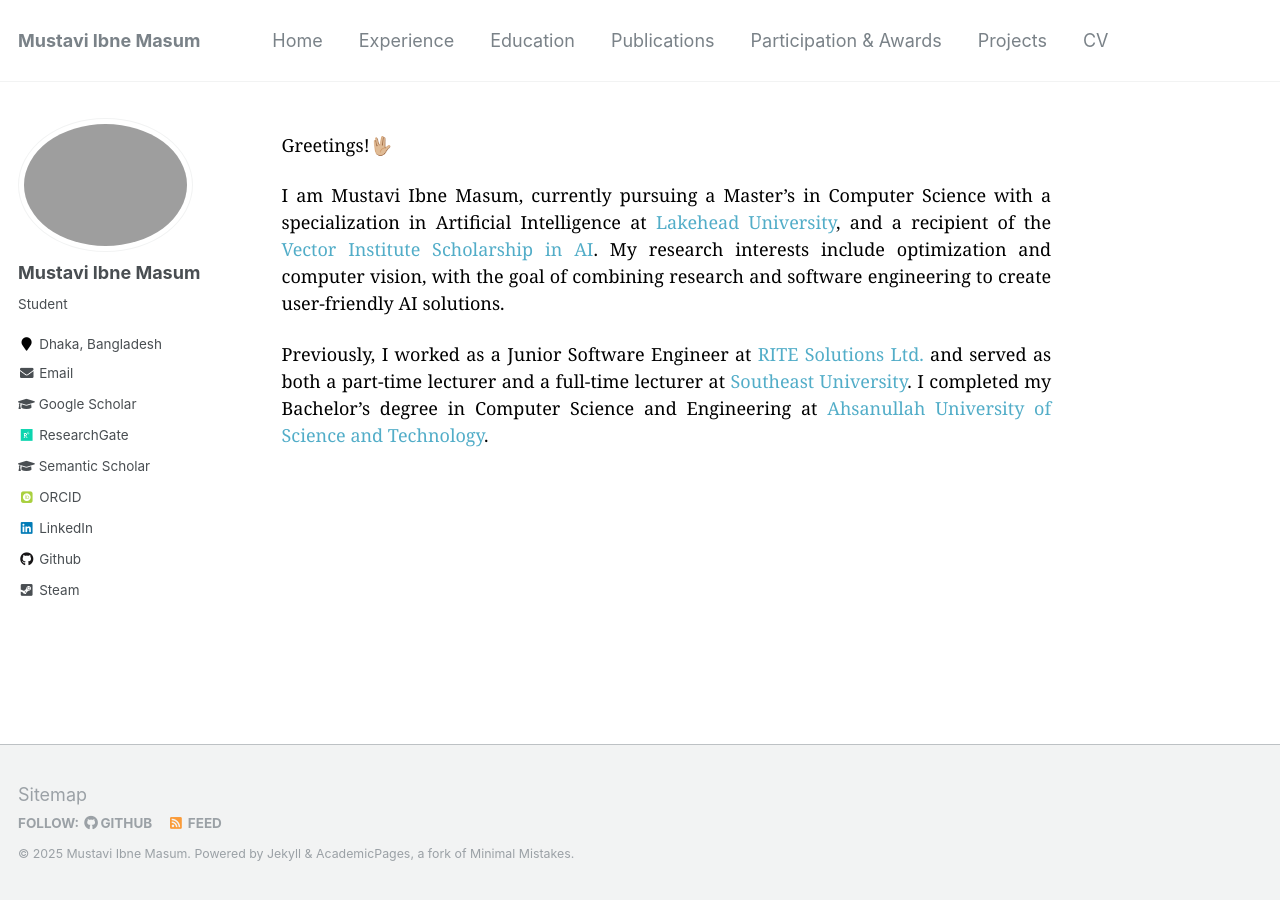
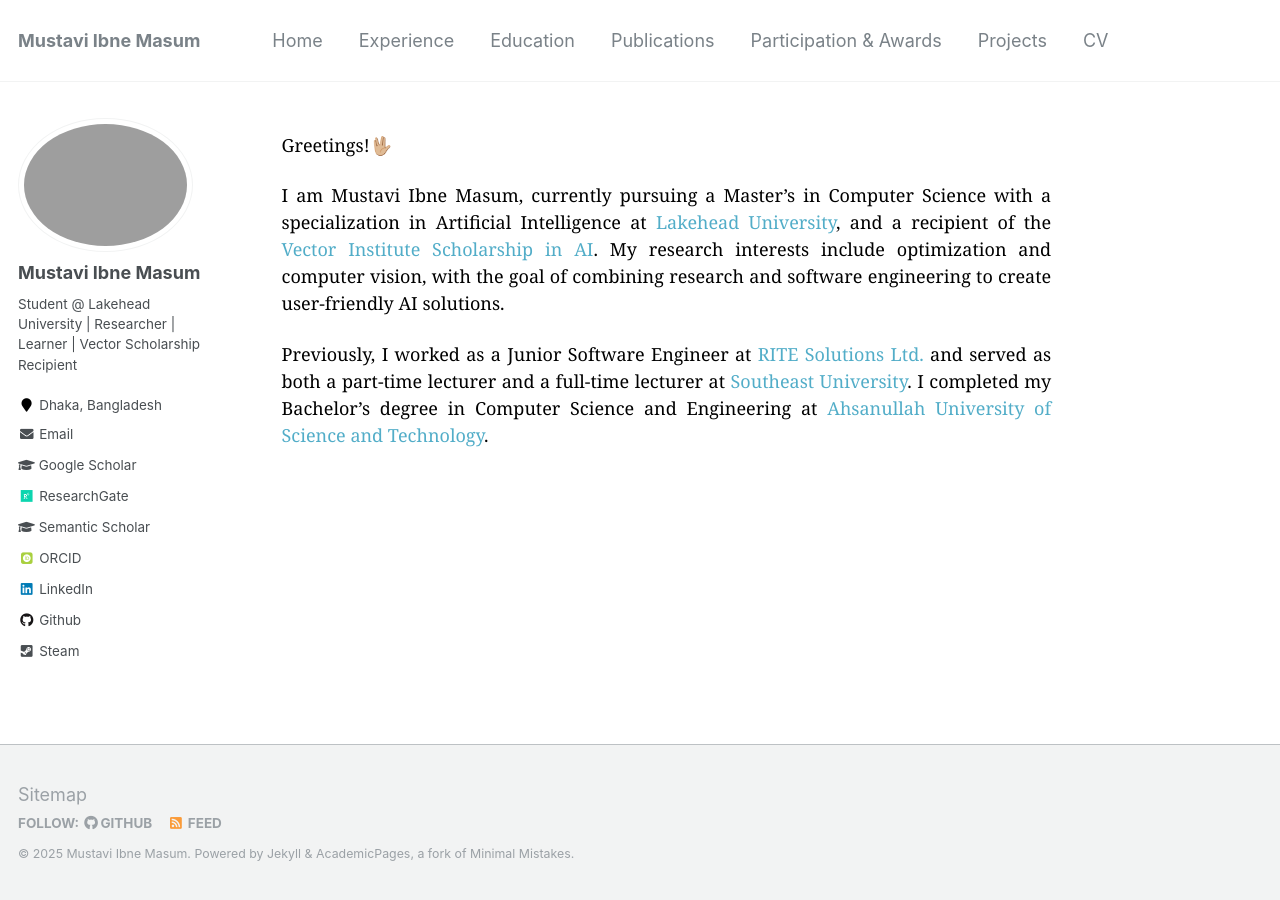
Before and after one commit to Mustavi-Ibne-Masum/mustavi-ibne-masum.github.io, a Jekyll site: the page built from _pages/about.md, in a window 1280 px wide. Built offline with Jekyll 4.4.1, drawn with Linux system fonts in a browser that asks for light colours; some web fonts are replaced.

Commit message:
Update _config.yml

```diff
--- a/_config.yml
+++ b/_config.yml
@@ -82,7 +82,7 @@ analytics:
 author:
   name             : "Mustavi Ibne Masum"
   avatar           : "profile.png"
-  bio              : "Student"
+  bio              : "Student @ Lakehead University | Researcher | Learner | Vector Scholarship Recipient"
   location         : "Dhaka, Bangladesh"
   employer         :
   pubmed           : #"https://www.ncbi.nlm.nih.gov/pubmed/?term="
```
